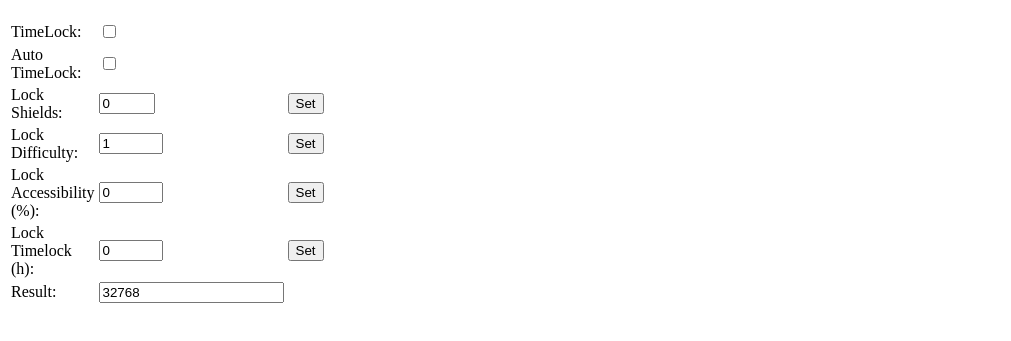
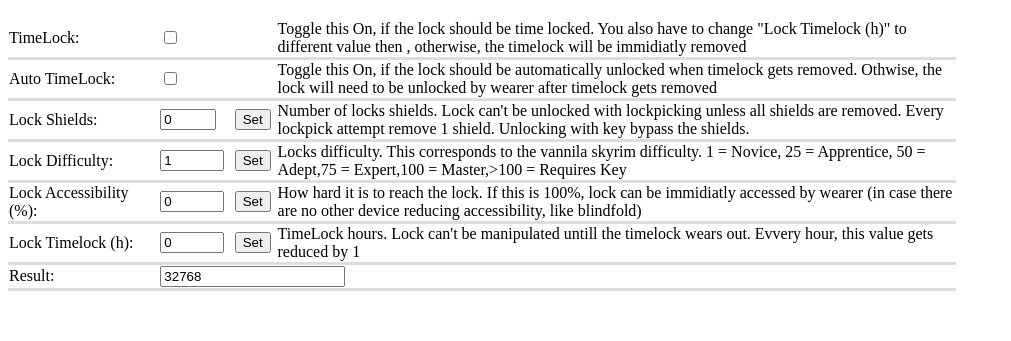
Before and after one commit to iiw2012/IHateMyKite.github.io, a plain HTML site: page LockBitcoder.html in a window 1280 px wide. Shown: the part 87-428 px from the top of the page, without its empty margins (0-1011 px from the left). Drawn offline with Linux system fonts and the light colour scheme.

Commit message:
Updated Lock BitCoder

```diff
--- a/LockBitcoder.html
+++ b/LockBitcoder.html
@@ -1,5 +1,14 @@
 <!DOCTYPE html>
 <html>
+    <style>
+    table {
+      border-collapse: collapse;
+      width: 100%;
+    }
+    tr {
+      border-bottom: 3px solid #ddd;
+    }
+    </style>
     <head>
         <meta charset="utf-8" />
         <title>Unforgiving Devices Tools</title>
@@ -10,41 +19,44 @@
         </div>
         <div class="container">
             <h1>Lock bitcoder</h1>
-            <table style="width:25%">
+            <table style="width:75%">
               <tr>
-                <td><label for="lockTimeLockOn">TimeLock:</label></td>
-                <td><input type="checkbox" id="lockTimeLockOn" name="Lock TimeLock" onclick="SetAndCalc_TL()" value="False"></td>
-                <td></td>
+                <td style="width:5%"><label for="lockTimeLockOn">TimeLock:</label></td>
+                <td colspan="2" style="width:1%"><input type="checkbox" id="lockTimeLockOn" name="Lock TimeLock" onclick="SetAndCalc_TL()" value="False"></td>
+                <td style="width:30%">Toggle this On, if the lock should be time locked. You also have to change "Lock Timelock (h)" to different value then , otherwise, the timelock will be immidiatly removed</td>
               </tr>
               <tr>
                 <td><label for="lockAutoTimeLockOn">Auto TimeLock:</label></td>
-                <td><input type="checkbox" id="lockAutoTimeLockOn" name="Lock Auto TimeLock" onclick="SetAndCalc_ATL()" value="False"></td>
-                <td></td>
+                <td colspan="2"><input type="checkbox" id="lockAutoTimeLockOn" name="Lock Auto TimeLock" onclick="SetAndCalc_ATL()" value="False"></td>
+                <td>Toggle this On, if the lock should be automatically unlocked when timelock gets removed. Othwise, the lock will need to be unlocked by wearer after timelock gets removed</td>
               </tr>
               <tr>
                 <td><label for="lockShield">Lock Shields:</label></td>
                 <td><input type="number" id="lockShield" name="Lock Shields" min="0" max="15" placeholder="Range 0-15" onkeypress="enterKeyPressed_s(event)" value="0"></td>
                 <td><button id="lockButtS" onclick="SetAndCalc_s()">Set</button></td>
+                <td>Number of locks shields. Lock can't be unlocked with lockpicking unless all shields are removed. Every lockpick attempt remove 1 shield. Unlocking with key bypass the shields.</td>
               </tr>
               <tr>
                 <td><label for="lockDiff">Lock Difficulty:</label></td>
                 <td><input type="number" id="lockDiff" name="Lock Defficulty" min="1" max="255" placeholder="Range 1-255" onkeypress="enterKeyPressed_d(event)" value="1"></td>
                 <td><button id="lockButtD" onclick="SetAndCalc_d()">Set</button></td>
+                <td>Locks difficulty. This corresponds to the vannila skyrim difficulty. 1 = Novice, 25 = Apprentice, 50 = Adept,75 = Expert,100 = Master,>100 = Requires Key</td>
               </tr>
               <tr>
                 <td><label for="lockAcc">Lock Accessibility (%):</label></td>
                 <td><input type="number" id="lockAcc" name="Lock Defficulty" min="0" max="100" placeholder="Range 0-100" onkeypress="enterKeyPressed_a(event)" value="0"></td>
                 <td><button id="lockButtA" onclick="SetAndCalc_a()">Set</button></td>
+                <td>How hard it is to reach the lock. If this is 100%, lock can be immidiatly accessed by wearer (in case there are no other device reducing accessibility, like blindfold)</td>
               </tr>
               <tr>
                 <td><label for="lockTime">Lock Timelock (h):</label></td>
                 <td><input type="number" id="lockTime" name="Lock TimeLock" min="0" max="127" placeholder="Range 0-127" onkeypress="enterKeyPressed_t(event)" value="0"></td>
                 <td><button id="lockButtT" onclick="SetAndCalc_t()">Set</button></td>
+                <td>TimeLock hours. Lock can't be manipulated untill the timelock wears out. Evvery hour, this value gets reduced by 1</td>
               </tr>
               <tr>
                 <td><label for="lockResult">Result:</label></td>
-                <td><input type="number" id="lockResult" name="Result" readonly><br></td>
-                <td></td>
+                <td colspan="3"><input type="number" id="lockResult" name="Result" readonly><br></td>
               </tr>
             </table>
         </div>
```
